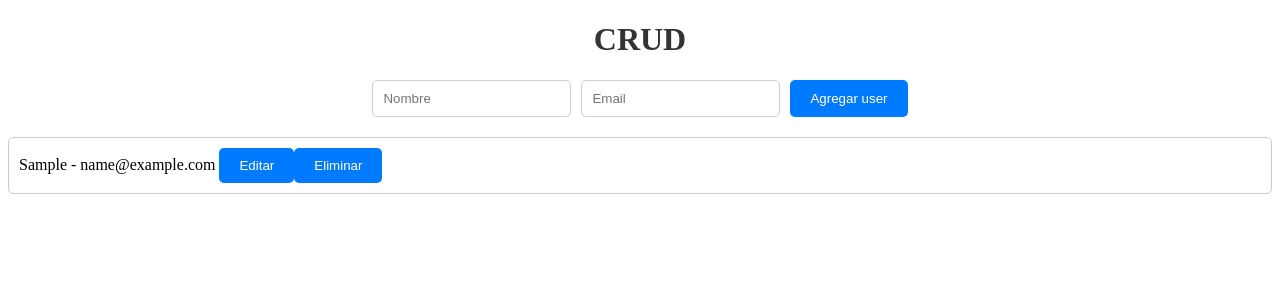
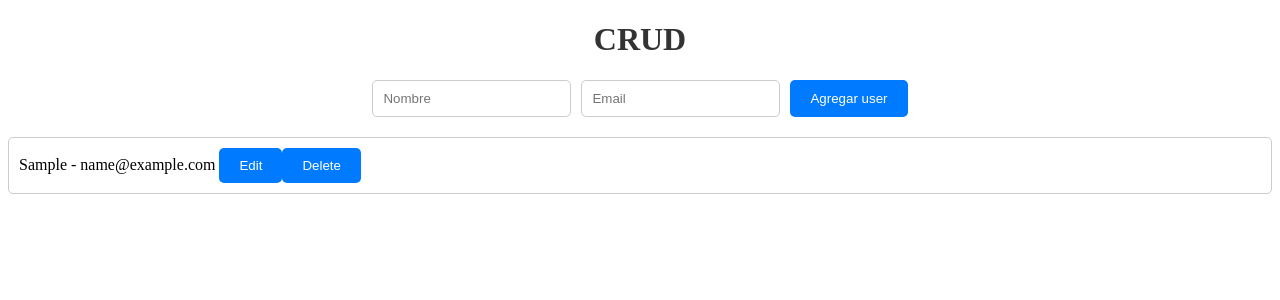
Before and after one commit to inspedralbes/unbonprojecte-pedro-ruben, a Vue app in the folder front/vue-project/: page / in a window 1280 px wide. Both pictures are taken after typing "Sample", "name@example.com" into the empty fields and a click on the button "Agregar user". Shown: the top 300 px of the page. Built offline with nearby package versions, Linux system fonts and the light colour scheme.

Commit message:
change front-page close#6

```diff
--- a/front/vue-project/src/components/front-page.vue
+++ b/front/vue-project/src/components/front-page.vue
@@ -9,8 +9,8 @@
     <ul>
       <li v-for="(user, index) in users" :key="index">
         {{ user.name }} - {{ user.email }}
-        <button @click="editUser(index)">Editar</button>
-        <button @click="deleteUser(index)">Eliminar</button>
+        <button @click="editUser(index)">Edit</button>
+        <button @click="deleteUser(index)">Delete</button>
       </li>
     </ul>
   </div>
```
